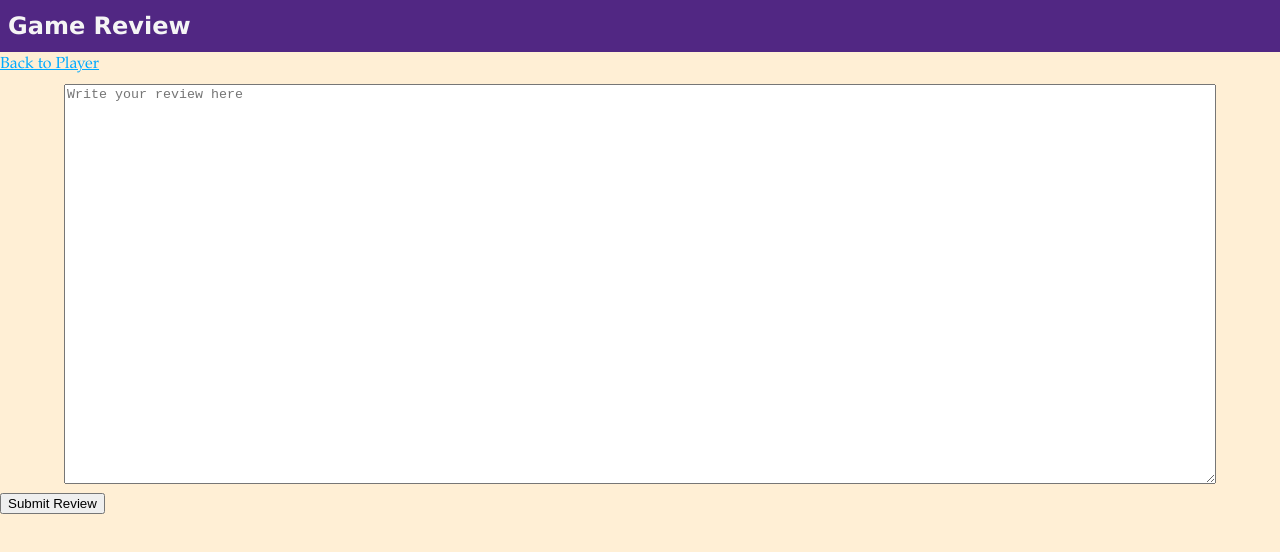
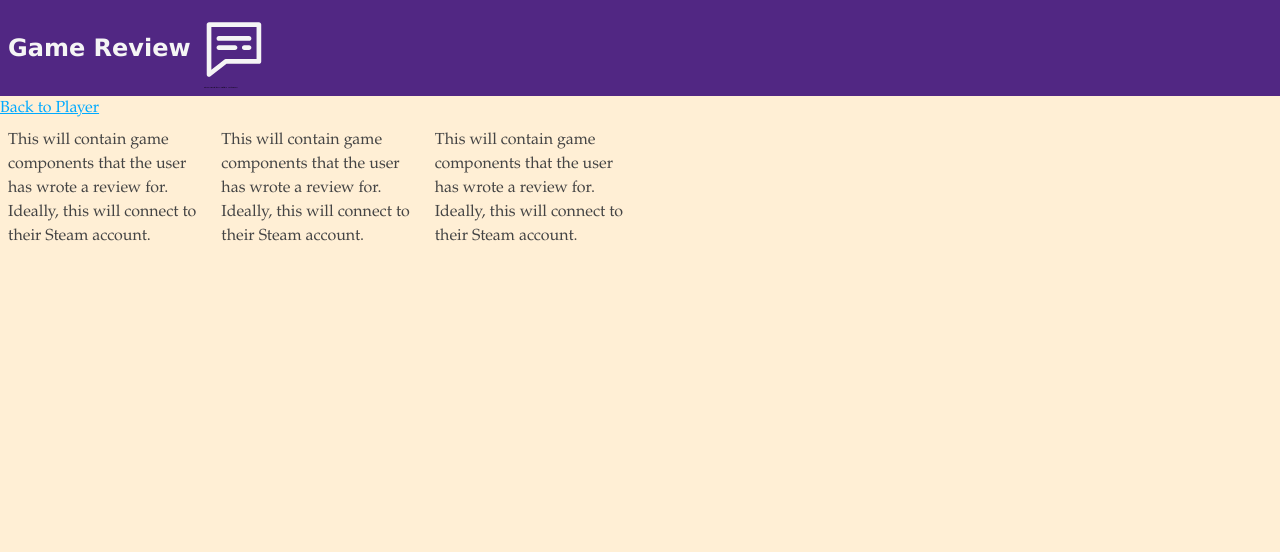
Before and after one commit to JefferNg/GameStatistics, a website: page packages/proto/public/Review.html in a window 1280 px wide. Drawn offline with Linux system fonts and the light colour scheme.

Commit message:
updated review page

```diff
--- a/packages/proto/public/Review.html
+++ b/packages/proto/public/Review.html
@@ -2,18 +2,38 @@
 <html>
   <head>
     <link rel="stylesheet" href="styles/reset.css" />
+    <link rel="stylesheet" href="styles/review.css" />
     <link rel="stylesheet" href="styles/page.css" />
     <link rel="stylesheet" href="styles/tokens.css" />
   </head>
   <body>
-    <header><h1>Game Review</h1></header>
+    <header id="review-head">
+      <h1>Game Review</h1>
+      <svg class="icon" id="review-icon">
+        <use href="./icons/game.svg#icon-review" />
+      </svg>
+    </header>
     <a href="./index.html">Back to Player</a>
-    <div class="review">
+    <!-- <div class="review">
       <textarea
         class="review-text"
         placeholder="Write your review here"
       ></textarea>
     </div>
-    <button>Submit Review</button>
+    <button>Submit Review</button> -->
+    <div class="game-layout">
+      <p>
+        This will contain game components that the user has wrote a review for.
+        Ideally, this will connect to their Steam account.
+      </p>
+      <p>
+        This will contain game components that the user has wrote a review for.
+        Ideally, this will connect to their Steam account.
+      </p>
+      <p>
+        This will contain game components that the user has wrote a review for.
+        Ideally, this will connect to their Steam account.
+      </p>
+    </div>
   </body>
 </html>
--- /dev/null
+++ b/packages/proto/public/styles/review.css
@@ -0,0 +1,7 @@
+#review-head {
+  justify-content: flex-start;
+}
+#review-icon {
+  width: var(--svg-icon-size-med);
+  height: var(--svg-icon-size-med);
+}
```
